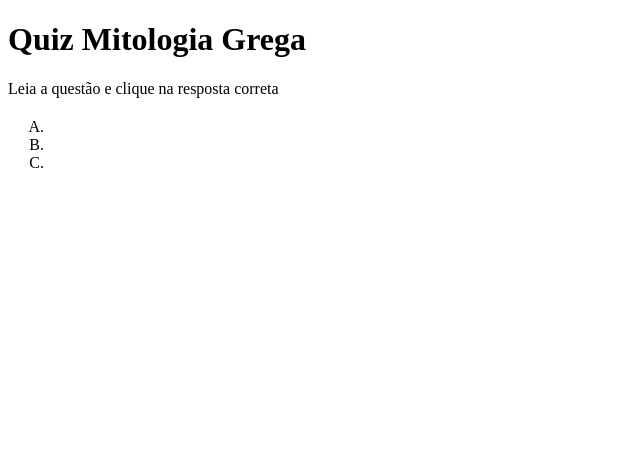
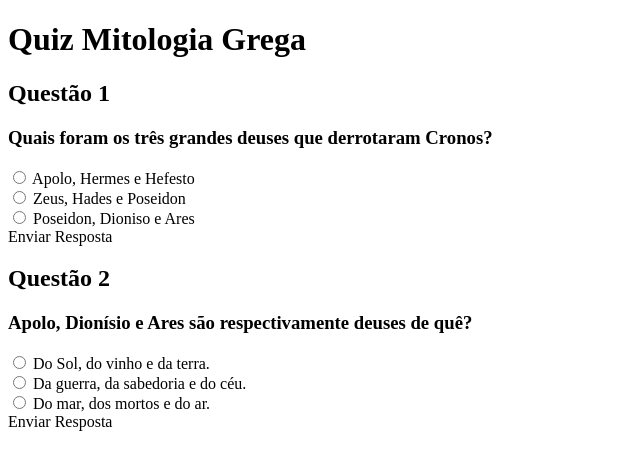
Before and after one commit to daianeex/Trivia-Mitologia-Grega, a plain HTML site: page index.html in a window 1280 px wide. Shown: the whole page, without its empty margins (0-640 px from the left). Drawn offline with Linux system fonts and the light colour scheme.

Commit message:
Update index.html

```diff
--- a/index.html
+++ b/index.html
@@ -3,28 +3,33 @@
   <head>
     <meta charset="utf-8">
     <title>Quiz Mitologia Grega</title>
-    <link rel="stylesheet" href="style.css">
-  </head>
-<body>
+    </head>
+    <body>
   	  <h1>Quiz Mitologia Grega</h1>
-      <article class='centro' id='instrucoes'>
-        Leia a questão e clique na resposta correta
-        </article>
-       <article class= 'questoes'>
-         <header class='questao'>
-           <span id='numQuestao'></span>
-           <h2 id='pergunta'></h2>
-           </header>
-         <div class=-'corpo'>
-           <ol type='A' id='alternativas'>
-             <li id='a' valua='1A' class='respostas' onCLick='verifcarSeAcertou(this, this)'></li>
-             <li id='b' valua='1B' class='respostas' onCLick='verifcarSeAcertou(this, this)'></li>
-             <li id='c' valua='1C' class='respostas' onCLick='verifcarSeAcertou(this, this)'></li>
-             </ol>
-           </div>
-         </article>
+      <body>
+        	  	<form class="questions_box">
+
+        	  		<div id="question-1">
+        	  		  <h2>Questão 1</h2>
+        	  			<h3>Quais foram os três grandes deuses que derrotaram Cronos?</h3>
+        	  			<input id="question-1-answer-a" type="radio" name="favelang" value=1> Apolo, Hermes e Hefesto<br>
+        				  <input id="question-1-answer-b" type="radio" name="favelang" value=2> Zeus, Hades e Poseidon<br>
+        				  <input id="question-1-answer-c" type="radio" name="favelang" value=3> Poseidon, Dioniso e Ares<br>
+        				  <div id="submit1" class="button">Enviar Resposta</div>
+                  <div class="clearfix"></div>
+        			  </div>
+
+        			 <div id="question-2">
+        				 <h2>Questão 2</h2>
+        				 <h3>Apolo, Dionísio e Ares são respectivamente deuses de quê?</h3>
+        	  		 <input id="question-2-answer-a" type="radio" name="favelang" value="1"> Do Sol, do vinho e da terra.<br>
+        				 <input id="question-2-answer-b" type="radio" name="favelang" value="2"> Da guerra, da sabedoria e do céu.<br>
+        				 <input id="question-2-answer-c" type="radio" name="favelang" value="3"> Do mar, dos mortos e do ar.<br>
+        				 <div id="submit2" class="button">Enviar Resposta</div>
+                 <div class="clearfix"></div>
+        			 </div>
+
     <script type="text/javascript" src="main.js">
-
     </script>
     </head>
   </body>
```
